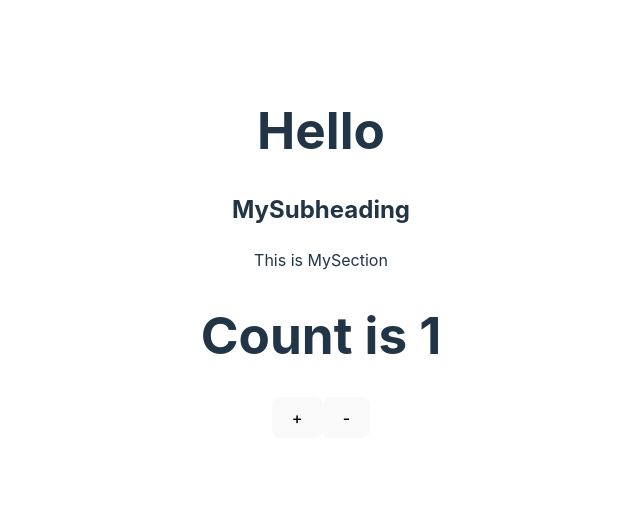
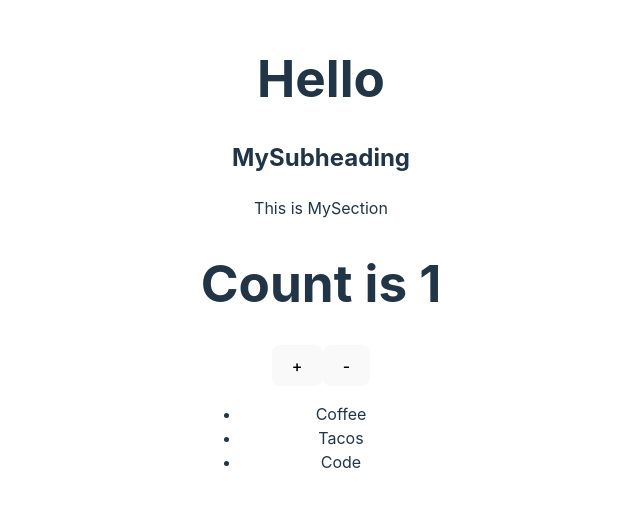
Before and after one commit to abduromanov2020/typescript-react-tutorial, a React (Vite) app: page / in a window 1280 px wide. Shown: the part 147-654 px from the top of the page, without its empty margins (319-959 px from the left). Built offline with nearby package versions, Linux system fonts and the light colour scheme.

Commit message:
feature: add list components

```diff
--- a/src/App.tsx
+++ b/src/App.tsx
@@ -3,6 +3,7 @@
 import "./App.css";
 import { useState } from "react";
 import Counter from "./components/Counter";
+import List from "./components/List";
 
 function App() {
   const [count, setCount] = useState(1);
@@ -12,6 +13,10 @@
       <Heading title="Hello" />
       <Section>This is MySection</Section>
       <Counter setCount={setCount}>Count is {count}</Counter>
+      <List
+        items={["Coffee", "Tacos", "Code"]}
+        render={(item: string) => <span className="gold">{item}</span>}
+      />
     </>
   );
 }
--- /dev/null
+++ b/src/components/List.tsx
@@ -0,0 +1,18 @@
+import { ReactNode } from "react";
+
+interface ListProps<T> {
+  items: T[];
+  render: (item: T) => ReactNode;
+}
+
+function List<T>({ items, render }: ListProps<T>) {
+  return (
+    <ul>
+      {items.map((item, i) => (
+        <li key={i}>{render(item)}</li>
+      ))}
+    </ul>
+  );
+}
+
+export default List;
```
